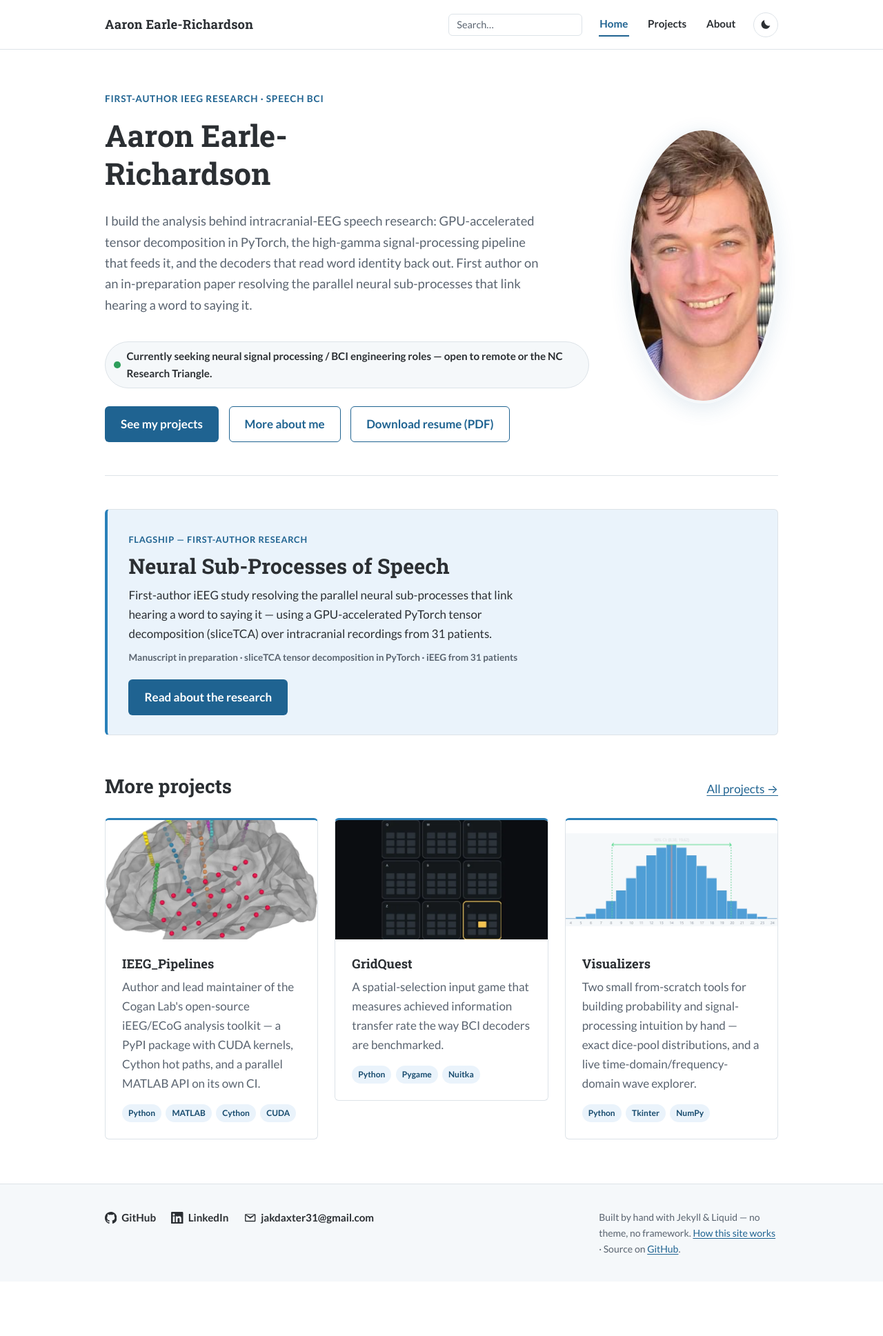
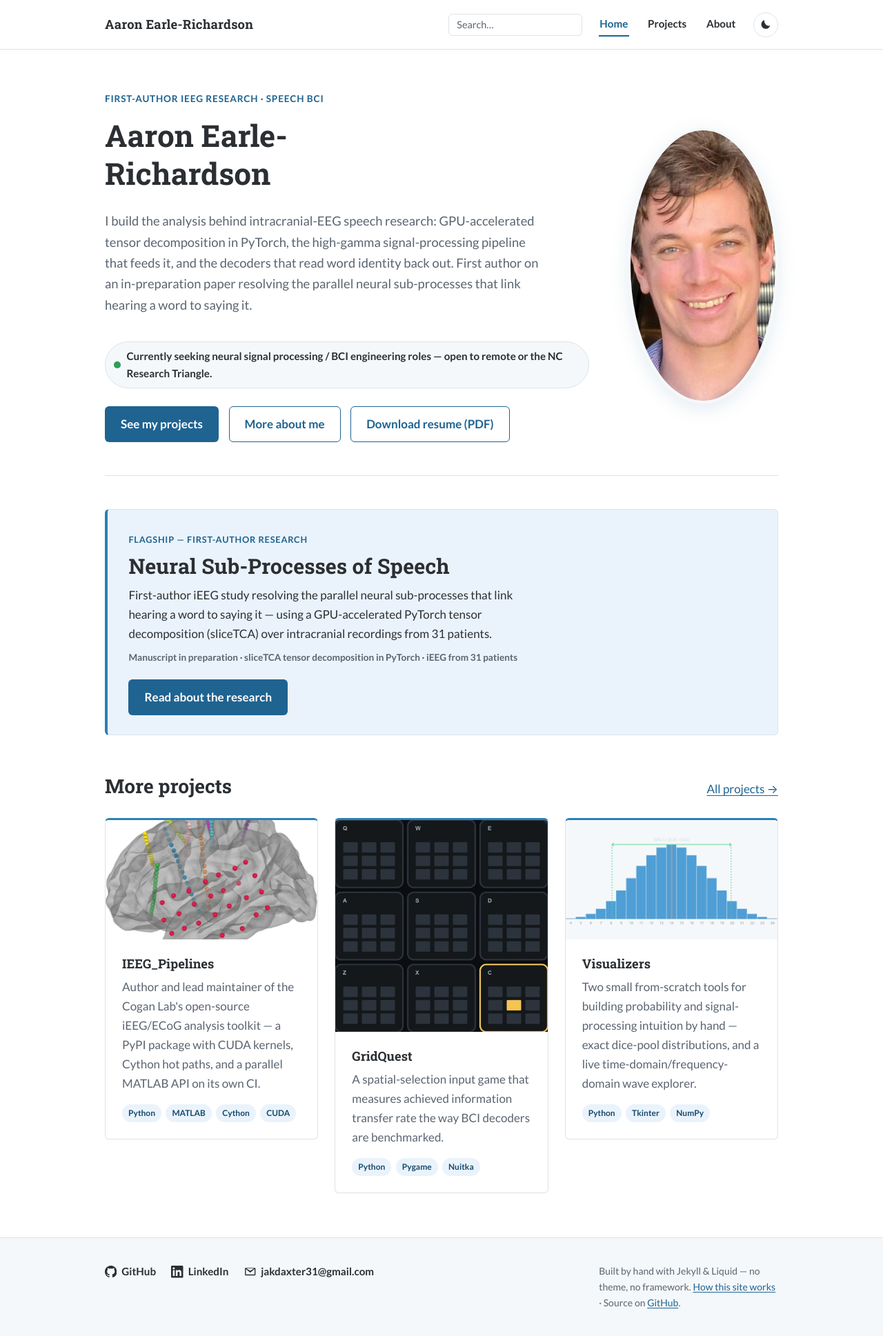
Before and after one commit to Aaronearlerichardson/Aaronearlerichardson.github.io, a Jekyll site: the page built from index.md, in a window 1280 px wide. Shown: the whole page at 69% size. Built offline with Jekyll 4.4.1, drawn with Linux system fonts in a browser that asks for light colours; before the commit the page ends 1858 px from its top, so only the background shows below that.

Commit message:
Fix letterboxing on non-16:9 card thumbnails
The dice, neuron, and GridQuest thumbnails were padded with hardcoded
solid-color bars to force an exact 640x360 canvas, which read as a
rendering bug (mismatched color in light vs. dark theme, most visible
as a wide white band above/below the dice chart). Ship each image at
its natural captured aspect instead and switch .card__thumb img from
object-fit: cover to contain, so any letterboxing is the card's own
theme-aware background rather than pixels baked into the image.

Co-Authored-By: Claude Sonnet 5 <noreply@anthropic.com>

```diff
--- a/assets/css/main.scss
+++ b/assets/css/main.scss
@@ -905,9 +905,12 @@ main {
 }
 
 /* Fixed-ratio box so cards line up in the grid whether or not a given
-   project has a thumbnail; the image/svg fills it via object-fit so
-   nothing is ever distorted. Background shows briefly while the image
-   decodes and behind any transparent source. */
+   project has a thumbnail. object-fit: contain (not cover) so a source
+   image whose native aspect isn't exactly 16:9 is never cropped —
+   any letterboxing is this box's own theme-aware background showing
+   through, not a color baked into the image, so it never mismatches
+   the card in light vs. dark mode. Background also shows briefly
+   while the image decodes and behind any transparent source. */
 .card__thumb {
   display: block;
   aspect-ratio: 16 / 9;
@@ -919,7 +922,7 @@ main {
   display: block;
   width: 100%;
   height: 100%;
-  object-fit: cover;
+  object-fit: contain;
 }
 
 .card__body {
```
Also changed, not shown: assets/images/thumb-bitrate-game.png, assets/images/thumb-bitrate-game.webp, assets/images/thumb-neuron-sim.png, assets/images/thumb-neuron-sim.webp, assets/images/thumb-vizualizers.png, assets/images/thumb-vizualizers.webp.
